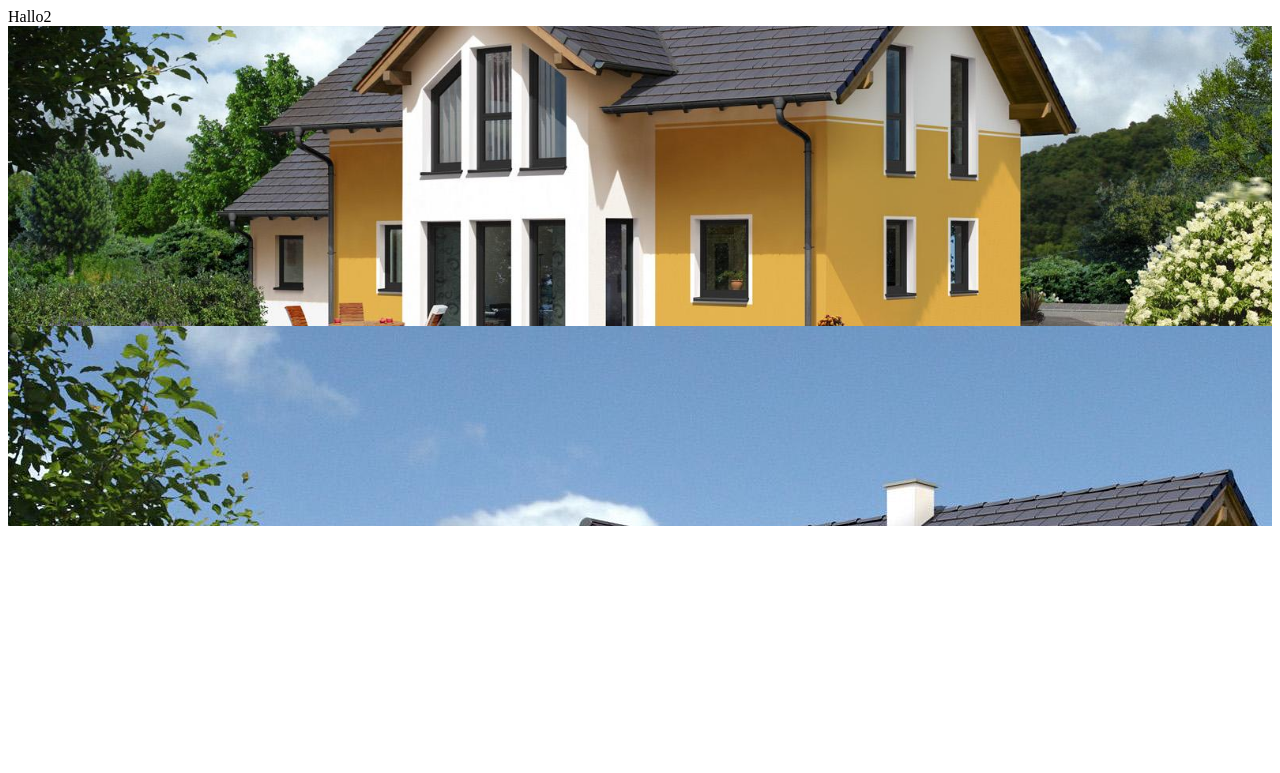
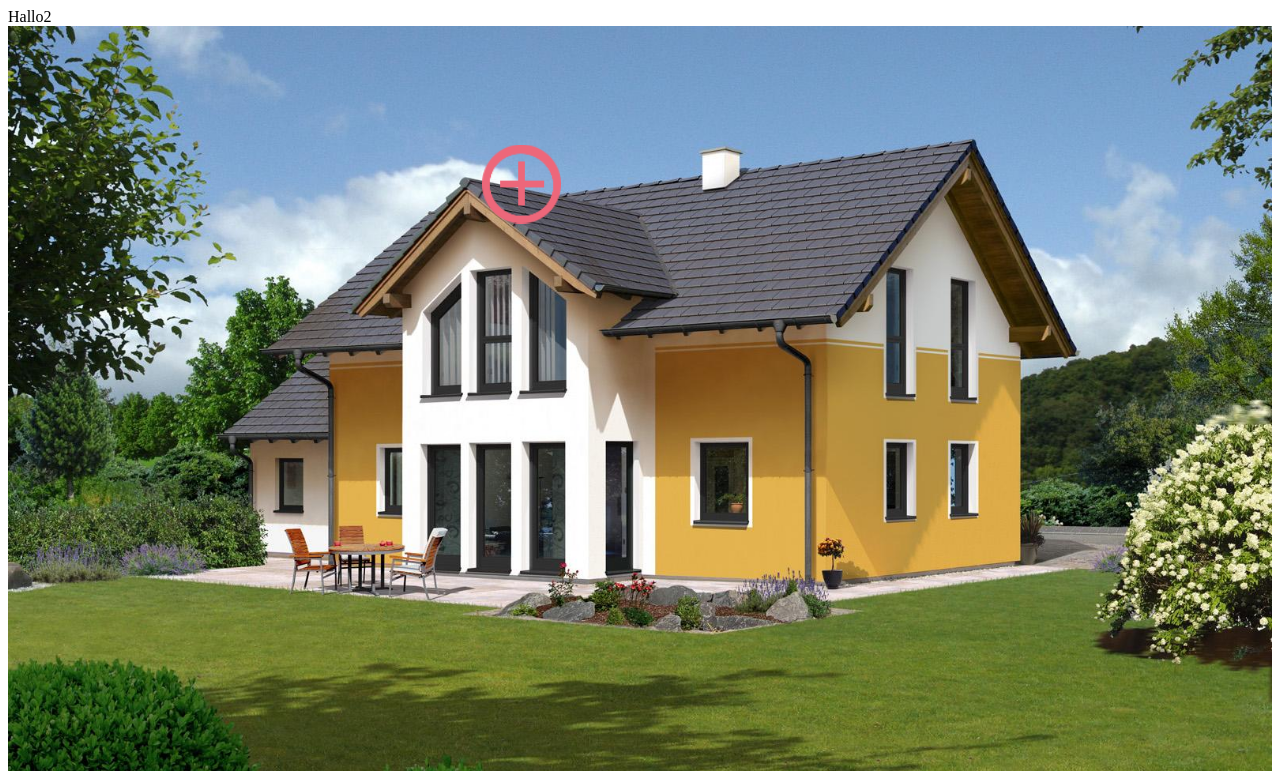
Before and after one commit to SoenkeHu/klipjs, a plain HTML site: page index.html in a window 1280 px wide. Shown: the top 773 px of the page. Drawn offline with Linux system fonts and the light colour scheme.

Commit message:
Added cover funct

```diff
--- a/css/layout.css
+++ b/css/layout.css
@@ -7,7 +7,7 @@ body {
     display:block;
     width:100%;
     /*padding:50px 10%;*/
-    height:300px;
+    /*height:300px;*/
 }
 
 .textimgs {
--- a/js/main.js
+++ b/js/main.js
@@ -3,6 +3,9 @@ console.log("init")
 $(document).ready( function(){
 
     //CREATE STAGE VARIABLEEEEEEEEE
+    var settings = {
+        flexHeight: true,
+    }
     var stage = {
         img: {
             size: {
@@ -31,7 +34,30 @@ $(document).ready( function(){
             y:0,
         },
         ratio: 0,
+        offset: {
+            x: 0,
+            y:0
+        }
     }
+
+    var objects = [
+            {
+                type: "imgrect",
+                visible: true,
+                img_url: "../images/button_interaktiv.png",
+                size: {
+                    x: 100,
+                    y: 100,
+                },
+                pos: {
+                    x: 600,
+                    y: 150,
+                },
+                onClick:{
+
+                }
+            }
+        ]
 
     //CREATEEEEEEEEEEEEEEEEEEEEEEEE
     var c = $('#respondCanvas');
@@ -48,10 +74,12 @@ $(document).ready( function(){
         stage.size.y = background_img.height;
         stage.img.size.x = background_img.width;
         stage.img.size.y = background_img.height;
-        console.log(background_img_url)
-        console.log(stage.img.size)
+        console.log("loaded")
         respondCanvas();
     }
+
+    //var circle_img = new Image();
+    //circle_img.src =
 
     //ct.fillText("Loading",10,50);
 
@@ -59,49 +87,32 @@ $(document).ready( function(){
     //RESIZEEEEEEEEEEEEEEEEEEEEEEEE
     $(window).resize( respondCanvas );
     function respondCanvas(){
-        c.attr('width', $(container).width() ); //max width
-        c.attr('height', $(container).height() ); //max height
+        canvas.offset.x = c.offset().left;
+        canvas.offset.y = c.offset().top;
+        //console.log("respond")
+
         canvas.size.x = $(container).width()
-        canvas.size.y = $(container).height()
-        updateCanvas()
-    }
 
-    //UPDATE EVERYTIMEEEEEEEEEEEEEE
-    /*function updateCanvas() {
-        //console.log(-1*((stage.size.x-canvas.size.x)/2))
-        //console.log(stage.size.x, canvas.size.x, ((100/stage.size.x)*canvas.size.x)/100)
-
-        var faktor = (-1*((stage.size.x-canvas.size.x)/2))
-        //console.log( -1 * (faktor*(-1*stage.zoom)))
-        //console.log(stage.size.x*stage.zoom)+((stage.size.x*stage.zoom)-stage.size.x)
-        //stage.zoom = Math.max(stage.zoom, 0.5)
-        stage.zoom = ( ( 100 / stage.size.x ) * canvas.size.x ) / 100;
-        var zmoffset = Math.max( canvas.size.y - (stage.size.y*stage.zoom), 0 )
-
-        console.log( canvas.size.y - (stage.size.y*stage.zoom) < 0 ? false : true )
-        //console.log(zmoffset)
-        if(canvas.size.y - (stage.size.y*stage.zoom) < 0) {
-            var width = (stage.size.x *stage.zoom)//((stage.size.x*stage.zoom)-stage.size.x)+stage.size.x
-            var height = (stage.size.y*stage.zoom)+ zmoffset
-            var offsety = (-1*(((stage.size.y*stage.zoom)-canvas.size.y)/2)) - (zmoffset /2)
+        c.attr('width', $(container).width());
+        if(settings.flexHeight) {
+            var nheight = (stage.img.size.y/stage.img.size.x)* $(container).width()
+            c.attr('height', nheight)
+            canvas.size.y = nheight
+        } else {
+            c.attr('height', $(container).height());
+            canvas.size.y = $(container).height()
         }
 
-        ct.drawImage(background_img, 0, offsety,width, height)//, background_img.width, background_img.height);
-
-        //console.log(stage, canvas)
-    }*/
-    function updateCanvas() {
         stage.img.ratio = (stage.img.size.y / stage.img.size.x)       // original img ratio
         canvas.ratio = (canvas.size.y / canvas.size.x)     // container ratio
         stage.size.y = 0
         stage.size.x = 0
-        if (canvas.ratio > stage.img.ratio)
-        {
+
+        // GET RATIO RESOLUTIONEEE
+        if (canvas.ratio > stage.img.ratio) {
             stage.size.y = canvas.size.y
             stage.size.x = (canvas.size.y / stage.img.ratio)
-        }
-        else
-        {
+        } else {
             stage.size.x = canvas.size.x
             stage.size.y = (canvas.size.x * stage.img.ratio)
         }
@@ -109,9 +120,58 @@ $(document).ready( function(){
         stage.zoom = ( ( 100 / stage.img.size.x  ) * stage.size.x ) / 100;
         stage.offset.y = getCenteroffsety()
         stage.offset.x = getCenteroffsetx()
+
+
+
+
+
+        updateCanvas()
+    }
+
+    //UPDATE EVERYTIMEEEEEEEEEEEEEE
+    function updateCanvas() {
         ct.drawImage(background_img, stage.offset.x, stage.offset.y, stage.size.x, stage.size.y)//, background_img.width, background_img.height);
-        console.log(stage.zoom)
-        //console.log(stage, canvas)
+
+        for (var i = 0; i < objects.length; i++) {
+            var el = objects[i];
+            if(el.hasOwnProperty("visible"))
+                if(el.visible == false)
+                    continue
+           drawObject(el)
+
+        }
+    }
+
+    function getRelPos(el) {
+        return {
+            x: stage.offset.x + (el.pos.x*stage.zoom),
+            y: stage.offset.y + (el.pos.y*stage.zoom),
+            w: el.size.x*stage.zoom,
+            h: el.size.y*stage.zoom
+        }
+    }
+
+    function drawObject(el, type) {
+        var elmp = getRelPos(el)
+         switch(objects.type) {
+                case "rect":
+                    ct.fillRect(elmp.x,elmp.y,elmp.w,elmp.h)
+
+                default:
+                case "imgrect":
+                    if(!el.img) {
+                        el.img = new Image()
+                        el.img.src = el.img_url;
+                        el.img.onload = function() {
+                            //console.log("ok")
+                            ct.drawImage(el.img,elmp.x,elmp.y,elmp.w,elmp.h);
+                        }
+                    } else {
+                        ct.drawImage(el.img,elmp.x,elmp.y,elmp.w,elmp.h);
+                    }
+
+        }
+
     }
 
     function getCenteroffsety() {
@@ -131,4 +191,38 @@ $(document).ready( function(){
     //INITIALIZEEEEEEEEEEEEEEEEEEEE
 
 
+
+    //CLICK
+
+    c.on('click', function(event) {
+        //console.log(event.pageX - canvas.offset.x, event.pageY - canvas.offset.y)
+        var clickedObjects = [];
+        for (var i = 0; i < objects.length; i++) {
+            var hit = checkClick(objects[i],event.pageX - canvas.offset.x, event.pageY - canvas.offset.y)
+            //console.log(hit)
+            if(hit)
+                clickedObjects.push(objects[i])
+        }
+
+        if(clickedObjects.length>0) {
+            clickAction(clickedObjects[clickedObjects.length-1])
+        }
+
+    })
+
+    function checkClick(obj,x,y) {
+        var elmp = getRelPos(obj);
+
+         if (y > elmp.y && y < elmp.y + elmp.h
+            && x > elmp.x && x < elmp.x + elmp.w) {
+                return true
+            } else {
+                return false
+            }
+    }
+
+    function clickAction(obj) {
+        console.log(obj)
+    }
+
 });
```
Also changed, not shown: index.html (+0 -6 lines), images/button_interaktiv.png (added).
